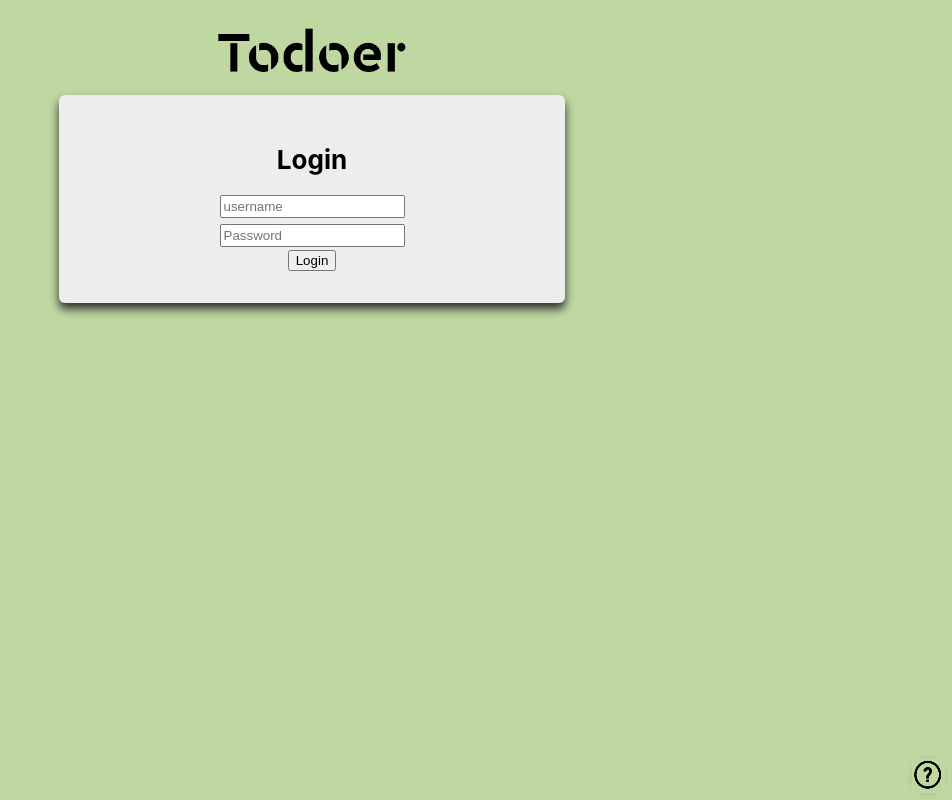
After one commit to anshulmaske/Todoer, a Flask app: page /login in a window 1280 px wide. The commit adds this page. Shown: the whole page, without its empty margins (328-1280 px from the left). Run offline with Flask 2, Linux system fonts and the light colour scheme.

Commit message:
Added Signup and Login page

```diff
--- a/app.py
+++ b/app.py
@@ -1,6 +1,10 @@
-import datetime
+from werkzeug.security import generate_password_hash, check_password_hash
 from flask import Flask, render_template, request, redirect, url_for
 from flask_sqlalchemy import SQLAlchemy
+from flask_wtf import Form
+from flask_login import UserMixin, login_user, logout_user, login_manager, login_required, current_user
+import datetime
+from validator import emailValidator, nameValidator, passValidator
 
 app = Flask(__name__)
 app.config['SQLALCHEMY_DATABASE_URI'] = 'sqlite:///db.sqlite'
@@ -9,12 +13,31 @@ db = SQLAlchemy(app)
 
 
 class Todo(db.Model):
+    __tablename__ = "todo"
     id = db.Column(db.Integer, primary_key=True)
+    user_id = db.Column(db.Integer)
     title = db.Column(db.String(100))
     complete = db.Column(db.Boolean)
     priority = db.Column(db.String(1))
     date_added = db.Column(db.String(2))
     month_added = db.Column(db.String(3))
+    date_due = db.Column(db.String(2))
+    month_due = db.Column(db.String(3))
+
+class User(db.Model, UserMixin):
+    __tablename__ = "users"
+    id = db.Column(db.Integer, primary_key =True)
+    fname = db.Column(db.String(50))
+    lname = db.Column(db.String(50))
+    username = db.Column(db.String(30), nullable = False, unique = True)
+    email = db.Column(db.String(120), nullable = False, unique = True)
+    password_hash = db.Column(db.String(256))
+
+    def setPass(self, password):
+        self.password_hash = generate_password_hash(password=password, method="sha256")
+    def checkPass(self, password):
+        return check_password_hash(self.password_hash, password)
+
 
 
 @app.route('/')
@@ -22,12 +45,52 @@ def index():
     todo_li = Todo.query.all()
     return render_template("homepage.html", todo_li=todo_li)
 
+@app.route('/signup', methods = ["GET", "POST"])
+def signUpUser():
+    if request.method == "GET":
+        return render_template('signup.html')
+    user = User()
+    user.fname = request.form.get("fname")
+    user.lname = request.form.get("lname")
+    user.username = request.form.get("username")
+    user.email = request.form.get("email")
+    password = request.form.get("password")
+    msg = {}
+    data = {
+        'fname': user.fname,
+        'lname': user.lname,
+        'username': user.username,
+
+    }
+    flag = False
+    if not emailValidator(user.email):
+        msg["email"] = "Invalid email"
+        flag = True
+    if not passValidator(password):
+        msg["pass"] = "Password requirements not met"
+        flag = True
+    if not nameValidator(user.username):
+        msg["username"] = "Username requirements not met"
+        flag = True
+
+    if flag:
+        return render_template("signup.html", msg = msg)
+
+    # user.setPass(password)
+    # db.session.add(user)
+    # db.session.commit()
+    return redirect(url_for(".logInUser"))
+
+@app.route('/login')
+def logInUser():
+    return render_template('login.html')
 
 @app.route("/add", methods=["POST","GET"])
 def add():
     title = request.form.get("title")
     priority = request.form.get("priority")
     date_added = datetime.date.today()
+    #TODO: Add due date and due month
     new_todo = Todo(title=title, complete=False, priority= priority, date_added = str(date_added.day).zfill(2), month_added = date_added.strftime('%B')[:3])
     db.session.add(new_todo)
     db.session.commit()
@@ -52,5 +115,4 @@ def delete(todo_id):
     return redirect(url_for('index'))
 
 if __name__ == '__main__':
-    db.create_all()
-    app.run()
+    app.run(debug=True)
--- /dev/null
+++ b/static/stylesheets/signup.css
@@ -0,0 +1,58 @@
+body {
+    background-color: #BFD7A0;
+    box-sizing:border-box;
+    font-family: -apple-system, BlinkMacSystemFont, 'Segoe UI', Roboto, Oxygen, Ubuntu, Cantarell, 'Open Sans', 'Helvetica Neue', sans-serif;
+}
+
+.logo{
+    height: 50px;
+    width: auto;
+    padding-top: 20px;
+    padding-bottom: auto;
+}
+
+.container {
+    box-sizing:border-box;
+    margin-top: 1%;
+    width: 40%;
+    height: auto;
+    background-color: #EDEDED;
+    border-radius: 6px;
+    box-shadow: 0px 6px 10px 0px rgb(48, 48, 48);
+    padding: 2.5% 4% 2.5% 4%;
+    overflow-x: hidden;
+    overflow-y: auto;
+    font-size: 13px;
+}
+
+#fname, #lname, #username, #email, #password, #cnf_password  {
+    padding: 2px;
+    margin: 3px;
+}
+
+
+
+.help_img{
+    box-sizing: border-box;
+    position: absolute;
+    width: 50px;
+    height: 50px;
+    bottom: 0px;
+    right: 0px;
+}
+
+.container::-webkit-scrollbar {
+    width: 8.5px;
+}
+.container::-webkit-scrollbar-track {
+    background: #ffffff;
+    border-radius: 6px;
+}
+.container::-webkit-scrollbar-thumb {
+    border-radius: 6px;
+    background: rgb(160, 160, 160);
+}
+.container::-webkit-scrollbar-thumb:hover {
+    border-radius: 6px;
+    background: rgb(117, 117, 117);
+}
--- a/templates/about.html
+++ b/templates/about.html
@@ -7,7 +7,6 @@
     <title>Todoer</title>
     <meta name='viewport' content='width=device-width, initial-scale=1'>
     <link rel='stylesheet' type='text/css' media='screen' href='../static/stylesheets/about_style.css'>
-    <script src='../static/main.js'></script>
 </head>
 
 <body>
--- a/templates/homepage.html
+++ b/templates/homepage.html
@@ -7,7 +7,6 @@
     <title>Todoer</title>
     <meta name='viewport' content='width=device-width, initial-scale=1'>
     <link rel='stylesheet' type='text/css' media='screen' href='../static/stylesheets/main.css'>
-    <script src='../static/main.js'></script>
 </head>
 
 <body>
@@ -18,7 +17,7 @@
     </center>
     <div class="container">
         <form action="/add" class="input_form" method="post">
-            <select name="priority">
+            <select name="priority" required>
                 <option hidden=True value="NA">Select priority</option>
                 <option value="L" class="option1">
                     <div>Low</div>
@@ -30,7 +29,7 @@
                     <div>High</div>
                 </option>
             </select>
-            <input type="text" name="title" placeholder="enter task here...">
+            <input type="text" name="title" placeholder="enter task here..." required>
             <button class="new_task_btn">
                 <a href="/">
                     <img class="new_task_btn_ico" src="../static/assets/file_new.svg" alt="ico">
--- /dev/null
+++ b/templates/login.html
@@ -0,0 +1,40 @@
+<!DOCTYPE html>
+<html>
+
+<head>
+    <meta charset='utf-8'>
+    <meta http-equiv='X-UA-Compatible' content='IE=edge'>
+    <title>Todoer</title>
+    <meta name='viewport' content='width=device-width, initial-scale=1'>
+    <link rel='stylesheet' type='text/css' media='screen' href='../static/stylesheets/signup.css'>
+    <script src='../static/js/signup.js'></script>
+</head>
+
+<body>
+    <center>
+        <a href="/">
+            <img class="logo" src="../static/assets/logo.png" alt="logo" height="50">
+        </a>
+    </center>
+    <center>
+        <div class="container">
+            <h1>Login</h1>
+            <form action="/signUpData" style="margin: auto; width: 220px;" method="post" name="inputform">
+                <input type="text" name="username" id="username" placeholder="username" required><br>
+                <input type="password" name="password" id="password" placeholder="Password" required><br>
+                <button type="submit" id="submit">Login</button>
+            </form>
+        </div>
+    </center>
+    <div class="help_button">
+        <a href="/about">
+            <img class="help_img" src="../static/assets/Help.png" alt="">
+        </a>
+    </div>
+    <div class="help_button">
+        <a href="/about">
+            <img class="help_img" src="../static/assets/Help.png" alt="">
+        </a>
+    </div>
+</body>
+</html>
```
Also changed, not shown: templates/signup.html (added, +90 -0 lines), validator.py (added, +35 -0 lines), db.sqlite, static/js/main.js (added), static/js/signup.js (added).
